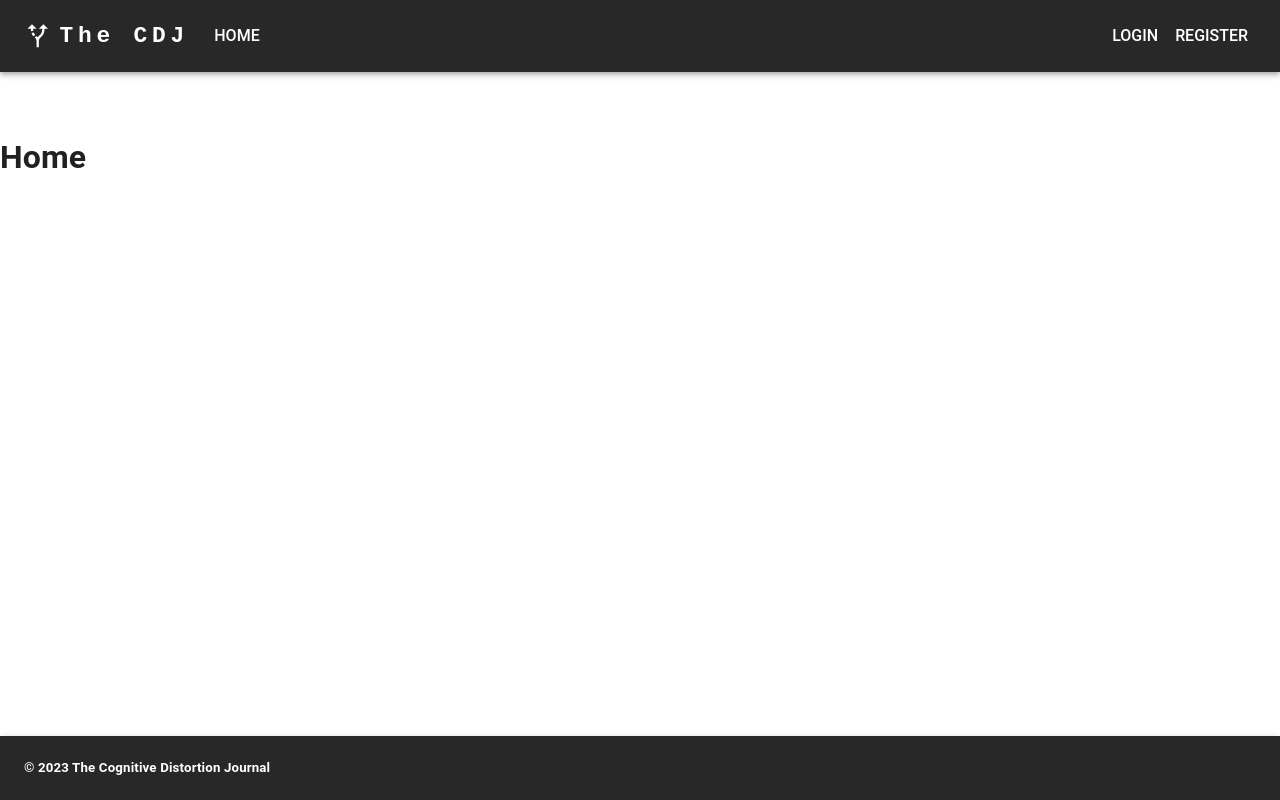
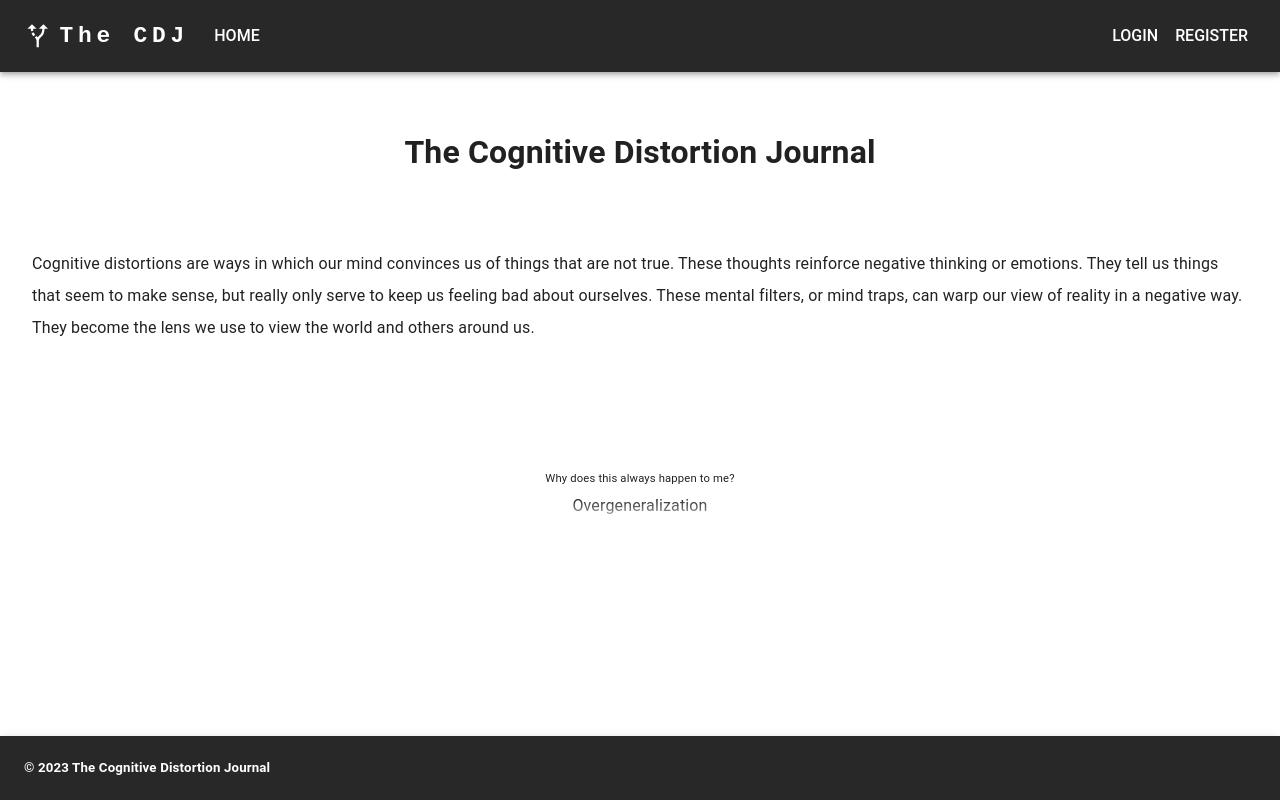
Before and after one commit to cognovi-ai/the-cdj, a React (Vite) app in the folder frontend/: page / in a window 1280 px wide. Built offline with nearby package versions, Linux system fonts and the light colour scheme.

Commit message:
Add initial Home page.
Adds Home router component to main with initial styles in in associated stylsheet of the same name.
Adds name of app as h1, centered,  and body with a description of cognitive distortions.
Adds a carousel of cognitive distortions that automatically scrolls on component mount.

```diff
--- a/frontend/src/main.jsx
+++ b/frontend/src/main.jsx
@@ -7,6 +7,7 @@ import ErrorPage from './components/utils/ErrorPage'
 
 import { FlashProvider } from './contexts/FlashProvider.jsx';
 
+import Home from './routes/Home';
 import Index from './routes/entries';
 import React from 'react'
 import ReactDOM from 'react-dom/client'
@@ -20,7 +21,7 @@ const router = createBrowserRouter([
     children: [
       {
         path: '/',
-        element: <h1>Home</h1>,
+        element: <Home />,
       },
       {
         path: '/entries',
--- /dev/null
+++ b/frontend/src/routes/Home.css
@@ -0,0 +1,68 @@
+.container {
+    position: relative;
+    margin: 4em;
+}
+
+.container::before,
+.container::after {
+    content: "";
+    position: absolute;
+    width: 100%;
+    height: 30px;
+    z-index: 2;
+}
+
+.container::before {
+    top: 0;
+    background: linear-gradient(to bottom, white, rgba(255, 255, 255, 0));
+}
+
+.container::after {
+    bottom: 0;
+    background: linear-gradient(to top, white, rgba(255, 255, 255, 0));
+}
+
+.box {
+    overflow: auto;
+    height: 120px;
+    position: relative;
+    z-index: 1;
+
+    /* Hide scrollbar for Chrome, Safari and Opera */
+    ::-webkit-scrollbar {
+        display: none;
+    }
+
+    -ms-overflow-style: none;
+    /* IE and Edge */
+    scrollbar-width: none;
+    /* Firefox */
+}
+
+.cd-distortion.grow {
+    animation: grow-font 5s ease-in-out forwards;
+}
+
+@keyframes grow-font {
+    from {
+        font-size: 0.7em;
+    }
+
+    to {
+        font-size: 1em;
+    }
+}
+
+.cd-example.shrink {
+    animation: shrink-font 6s ease-in-out forwards;
+}
+
+@keyframes shrink-font {
+    from {
+        font-size: 1em;
+    }
+
+    to {
+        font-size: 0.7em;
+    }
+}
--- /dev/null
+++ b/frontend/src/routes/Home.jsx
@@ -0,0 +1,109 @@
+import './Home.css'
+
+import { Box, Typography } from '@mui/material';
+import { createRef, useEffect, useRef } from 'react';
+
+const cds = [
+    { example: 'If I can\'t get this perfectly, then I must not be good enough.', distortion: 'All-or-Nothing Thinking' },
+    { example: 'Why does this always happen to me?', distortion: 'Overgeneralization' },
+    { example: 'What good can come from that?', distortion: 'Mental Filter' },
+    { example: 'It doesn\'t matter, anyone could have done it.', distortion: 'Disqualifying the Positive' },
+    { example: 'I know you dont\'t think I can do this.', distortion: 'Mind Reading' },
+    { example: 'I\'m going to embarrass myself.', distortion: 'Fortune Telling' },
+    { example: 'What if it ruins everything?', distortion: 'Catastrophizing' },
+    { example: 'There\'s nothing significant about my achievements.', distortion: 'Minimization' },
+    { example: 'I feel like a failure so I guess that makes me one.', distortion: 'Emotional Reasoning' },
+    { example: 'I should be doing much better than I am.', distortion: 'Should Statements' },
+    { example: 'They didn\'t have a good time because of me.', distortion: 'Personalization' },
+]
+
+export default function Home() {
+    const boxRef = useRef(null);
+    const cdRefs = cds.map(() => ({ example: createRef(), distortion: createRef() }));
+
+    useEffect(() => {
+        const scrollInterval = setInterval(() => {
+            if (boxRef.current) {
+                boxRef.current.scrollTop += 1;
+            }
+        }, 50);
+
+        const observer = new IntersectionObserver((entries) => {
+            entries.forEach((entry) => {
+                if (entry.isIntersecting) {
+                    entry.target.classList.add('grow');
+                    entry.target.previousSibling.classList.add('shrink');
+                } else {
+                    entry.target.classList.remove('grow');
+                    entry.target.previousSibling.classList.remove('shrink');
+                }
+            });
+        }, { threshold: 0.5 });
+
+        cdRefs.forEach((ref) => {
+            if (ref.distortion.current) {
+                observer.observe(ref.distortion.current);
+            }
+        });
+
+        return () => {
+            clearInterval(scrollInterval);
+            cdRefs.forEach((ref) => {
+                if (ref.distortion.current) {
+                    observer.unobserve(ref.distortion.current);
+                }
+            });
+        };
+    }, []);
+
+
+    return (
+        <Box className="home">
+            <Typography
+                align="center"
+                className="title"
+                justifyContent="center"
+                marginBottom="2em"
+                variant="h1"
+            >
+                The Cognitive Distortion Journal
+            </Typography>
+            <Typography
+                m="2em"
+                overflow={'wrap'}
+                variant="body1"
+            >
+                Cognitive distortions are ways in which our mind convinces us of things that are not true. These thoughts reinforce negative thinking or emotions. They tell us things that seem to make sense, but really only serve to keep us feeling bad about ourselves. These mental filters, or mind traps, can warp our view of reality in a negative way. They become the lens we use to view the world and others around us.
+            </Typography>
+            <Box className="container">
+                <Box className="box" ref={boxRef}>
+                    {cds.map((cd, index) => (
+                        <Box
+                            className="cd"
+                            key={index}
+                            margin="2em"
+                            padding="1em"
+                        >
+                            <Typography
+                                align="center"
+                                className="cd-example"
+                                ref={cdRefs[index].example}
+                                variant="body1"
+                            >
+                                {cd.example}
+                            </Typography>
+                            <Typography
+                                align="center"
+                                className="cd-distortion"
+                                ref={cdRefs[index].distortion}
+                                variant="body1"
+                            >
+                                {cd.distortion}
+                            </Typography>
+                        </Box>
+                    ))}
+                </Box>
+            </Box>
+        </Box >
+    );
+}
```
